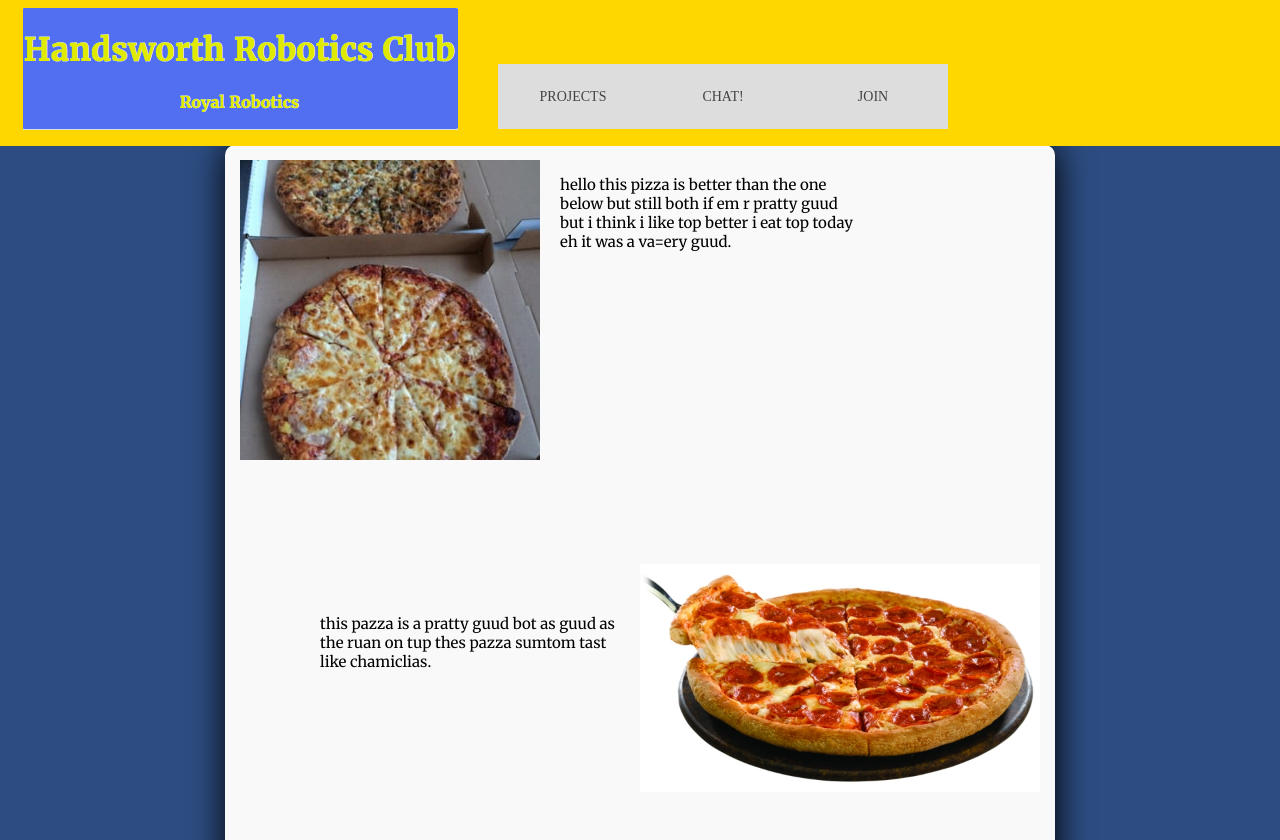
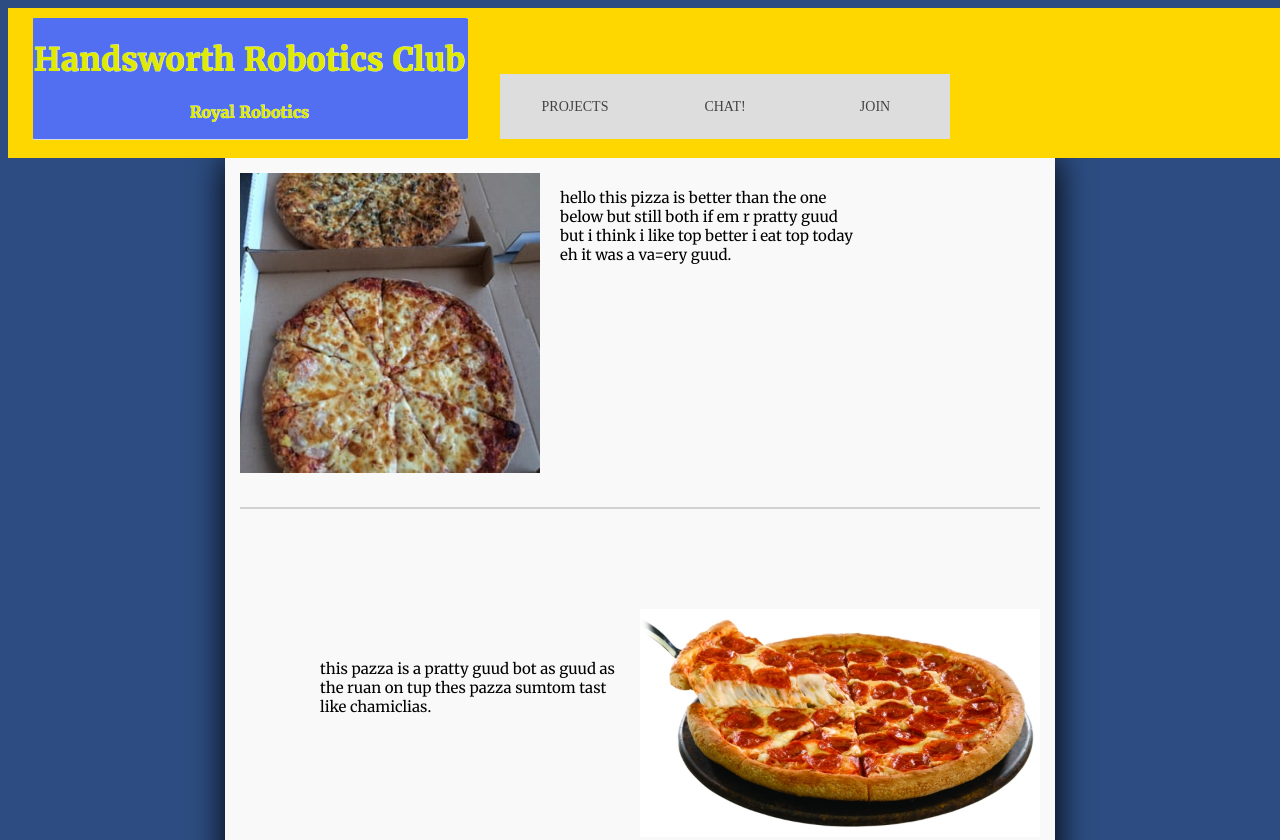
Before and after one commit to svenweb/HandsWorth-Robotics-Club-Site, a plain HTML site: page HandsworthRobotics/INDEX(homepage)/index.html in a window 1280 px wide. Shown: the top 840 px of the page. Drawn offline with Linux system fonts and the light colour scheme.

Commit message:
Made the header and wrapper style a bit better

```diff
--- a/HandsworthRobotics/INDEX(homepage)/index.css
+++ b/HandsworthRobotics/INDEX(homepage)/index.css
@@ -10,13 +10,11 @@ header {
   height:130px;
   width:100%;
   background:gold;
+  padding:10px;
+  position:relative;
+  border:10px;
   top:0;
   left:0;
-  padding:8px;
-  margin-bottom: 10px;
-  position:fixed;
-  border:10px;
-
 }
 /* the HSS robotics club logo in the top right*/
 .logo{
@@ -93,7 +91,8 @@ li:hover > ul.drop-menu li {
 .wrapper {
     clear: both;
     margin: 0 auto;
-    margin-top: 145px;
+    top:0;
+    margin-top: 0px;
     margin-right: auto;
     margin-bottom: 0px;
     margin-left: auto;
@@ -102,7 +101,8 @@ li:hover > ul.drop-menu li {
     height:1000px;
     background-color:#f9f9f9;
     padding:15px;
-    border-radius: 10px;
+    border-bottom-left-radius: 10px;
+    border-bottom-right-radius: 10px;
     box-shadow: 1px 1px 35px 1px black;
 
   }
@@ -143,3 +143,12 @@ margin-left:80px;
   float:right;
   margin-top: 100px;
 }
+
+
+.divider {
+  width: 800px;
+  height:2px;
+  background-color:#d1d2d3;
+  margin-right:20px;
+  margin-top: 30px;
+}
--- a/HandsworthRobotics/INDEX(homepage)/index.html
+++ b/HandsworthRobotics/INDEX(homepage)/index.html
@@ -56,6 +56,8 @@ ON PAGE.HTML
 but i think i like top better i eat top today eh
 it was a va=ery guud.</p>
 
+<div class="divider"> </div>
+
 <p class='pstyle'id="topleftp">this pazza is a pratty guud bot
   as guud as the ruan on tup thes pazza sumtom tast
   like chamiclias.</p>
--- a/HandsworthRobotics/INDEX(homepage)/pj.css
+++ b/HandsworthRobotics/INDEX(homepage)/pj.css
@@ -95,7 +95,7 @@
       width: 940px;
       height:100%;
       background-color:white;
-      padding:15px;
+      padding:20px;
       border-radius: 10px;
 
     }
```
